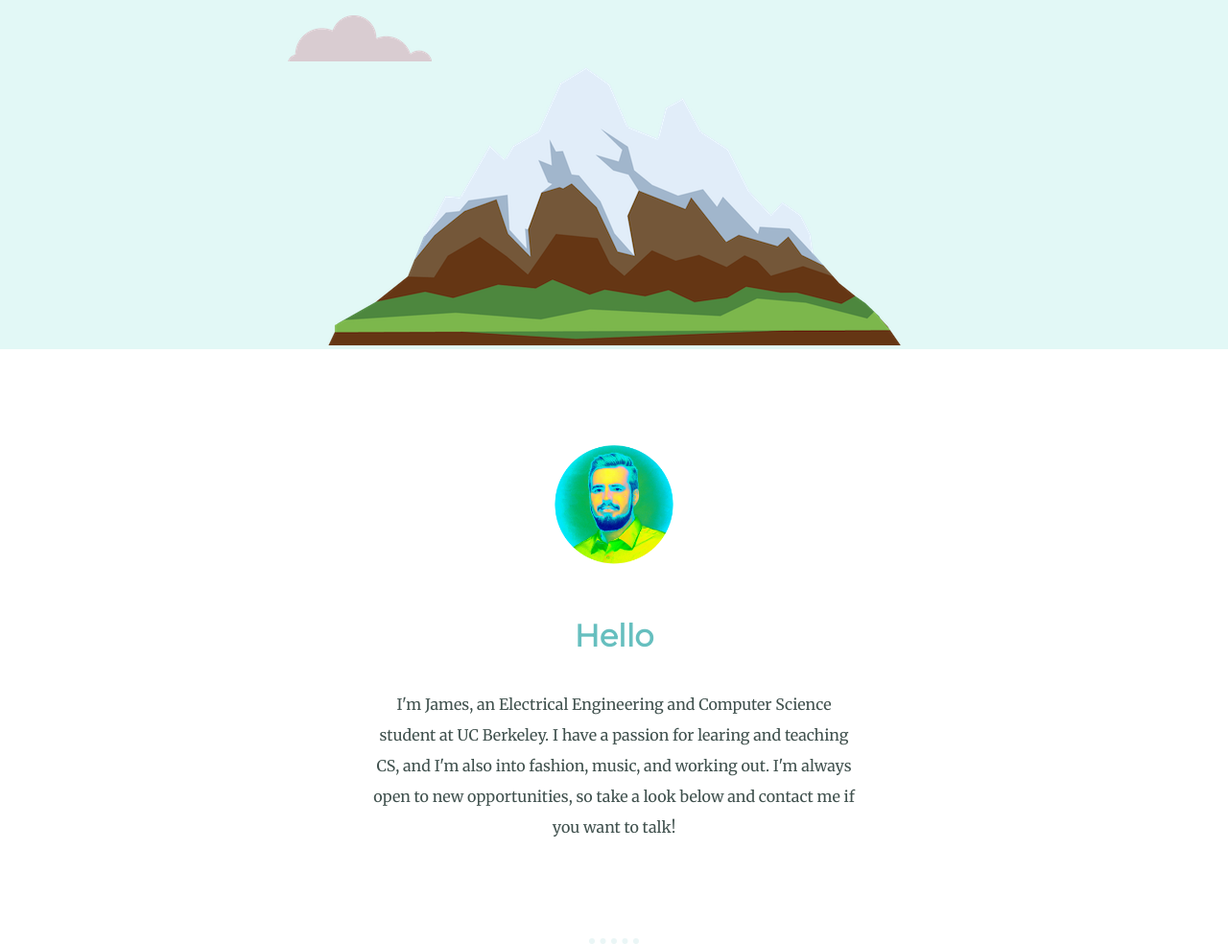
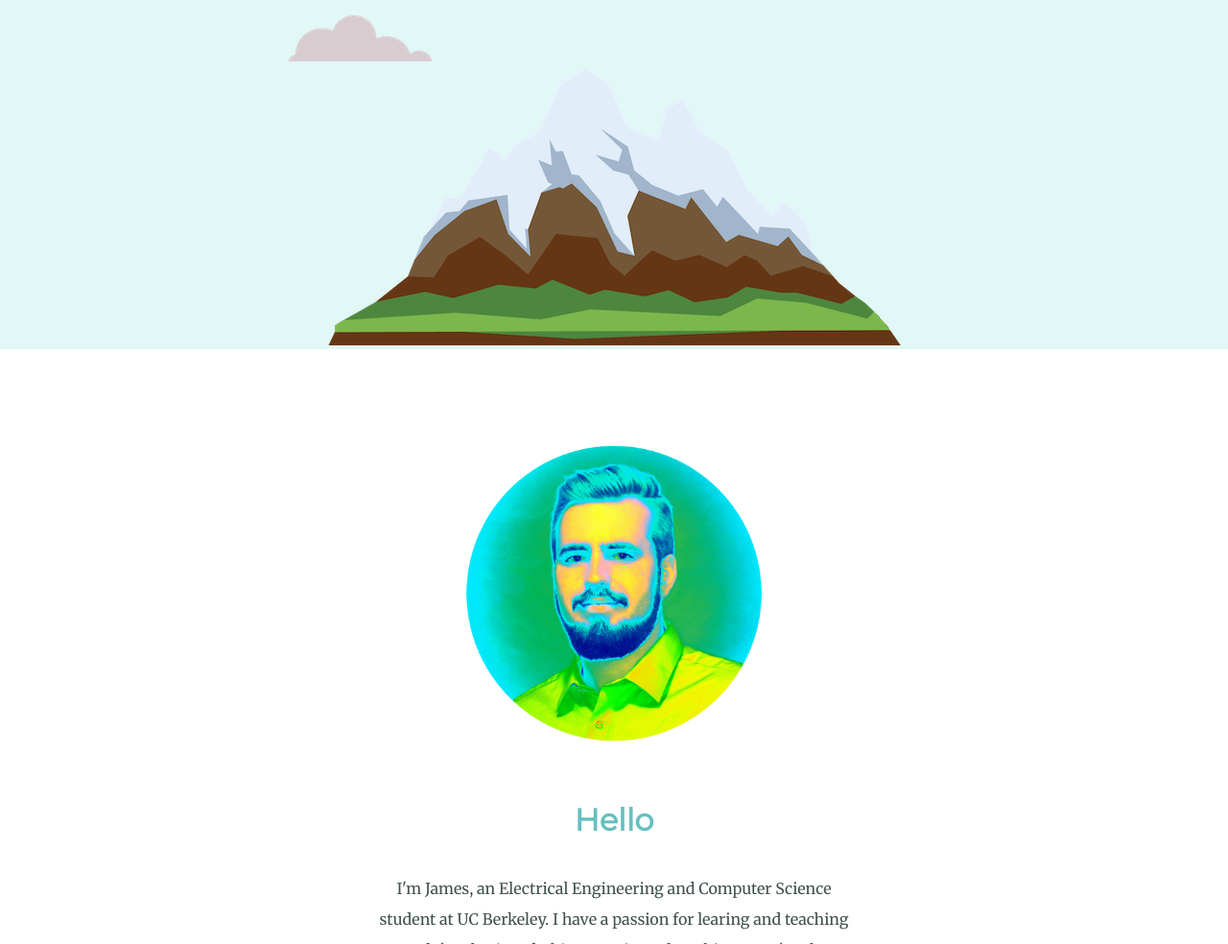
Before and after one commit to JamesBFletcher/personal-site, a plain HTML site: page index.html in a window 1280 px wide. Shown: the part 381-1365 px from the top of the page at 96% size. Drawn offline with Linux system fonts and the light colour scheme.

Commit message:
testing fix

```diff
--- a/styles.css
+++ b/styles.css
@@ -124,7 +124,7 @@ p{
 
 .img-circle {
   /* border-radius: %; */
-  max-width: 10%;
+  max-width: 25%;
   margin-bottom: 20px;
 }
 
```
